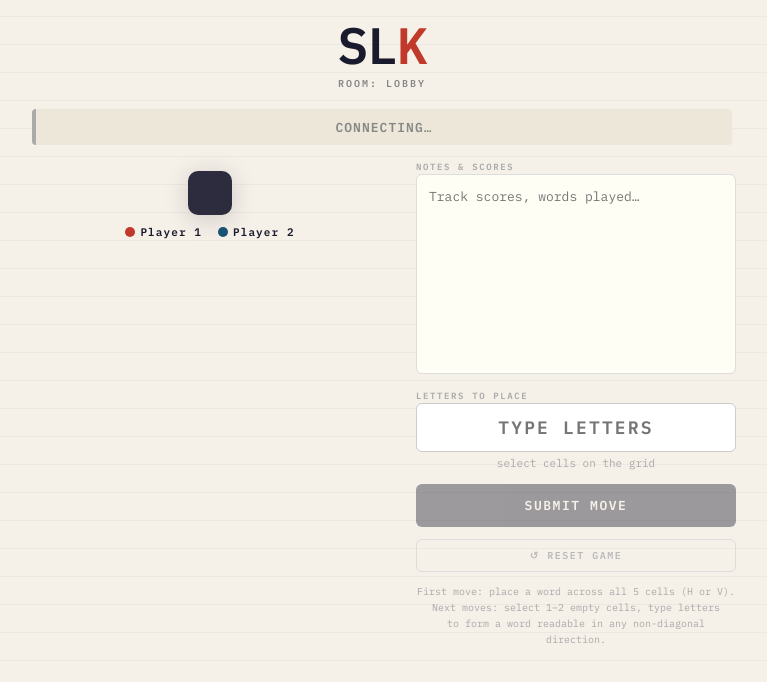
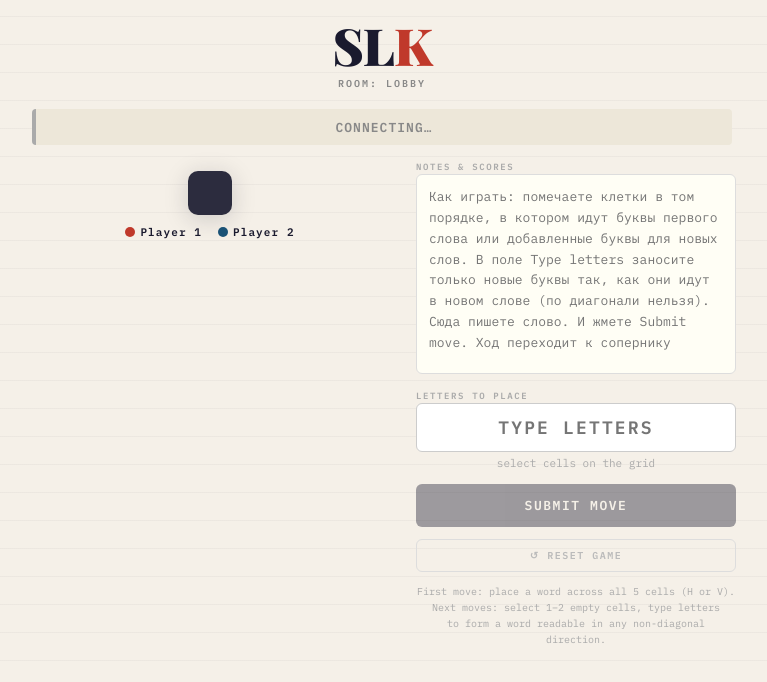
Before and after one commit to dblrevo/slk, a plain HTML site: page index.html in a window 1280 px wide. Shown: the whole page, without its empty margins (258-1025 px from the left). Drawn offline with nearby package versions, Linux system fonts and the light colour scheme; no server answers.

Commit message:
Update index.html

```diff
--- a/index.html
+++ b/index.html
@@ -290,7 +290,7 @@
     header { text-align: center; margin-bottom: 18px; }
 
     header h1 {
-      font-family: 'IBM Plex Mono', monospace;
+      font-family: 'Playfair Display', serif;
       font-size: clamp(2rem, 6vw, 3.2rem);
       font-weight: 900;
       letter-spacing: -0.02em;
@@ -552,7 +552,7 @@
   <div class="side-panel">
     <div>
       <div class="panel-label">Notes &amp; Scores</div>
-      <textarea id="gameNotes" placeholder="Track scores, words played…"></textarea>
+      <textarea id="gameNotes" placeholder="Как играть: помечаете клетки в том порядке, в котором идут буквы первого слова или добавленные буквы для новых слов. В поле Type letters заносите только новые буквы так, как они идут в новом слове (по диагонали нельзя). Сюда пишете слово. И жмете Submit move. Ход переходит к сопернику"></textarea>
     </div>
 
     <div>
```
